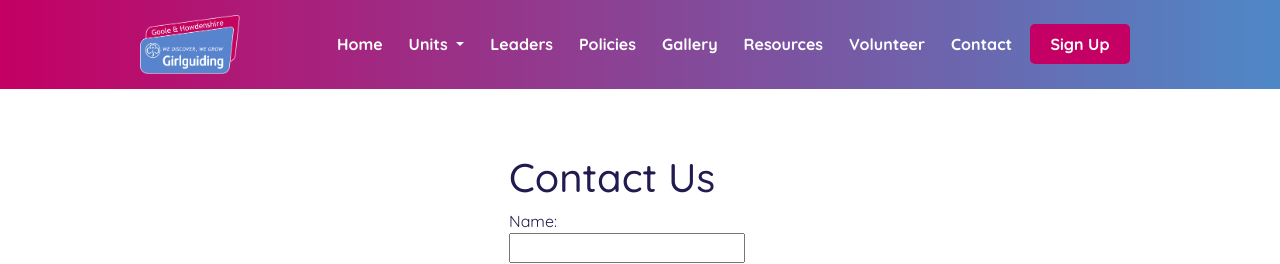
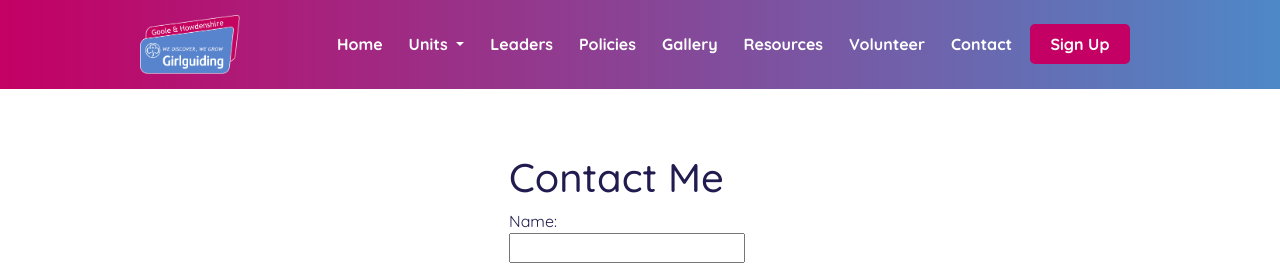
Before and after one commit to bibhashdash/girlguiding-gh, a Vue app: page /contact in a window 1280 px wide. Shown: the top 264 px of the page. Built offline with nearby package versions, Linux system fonts and the light colour scheme; the HTML template or start-up script is replaced by a standard one.

Commit message:
and another try for axios

```diff
--- a/src/views/Contact.vue
+++ b/src/views/Contact.vue
@@ -1,5 +1,5 @@
 <template>
-  <h1>Contact Us</h1>
+  <h1>Contact Me</h1>
   <form
     class="contact-form"
     name="contact"
@@ -34,9 +34,11 @@ export default {
     const message = ref("");
     const router = useRouter();
     const data = {
-      name: name.value,
-      email: email.value,
-      message: message.value,
+      form: {
+        name: name.value,
+        email: email.value,
+        message: message.value,
+      },
     };
     const encode = (data) => {
       return Object.keys(data)
@@ -62,7 +64,7 @@ export default {
           router.push("/FormSuccess");
         });
     };
-    return { name, email, message, handleSubmit };
+    return { name, email, message, handleSubmit, data };
   },
 };
 </script>
```
